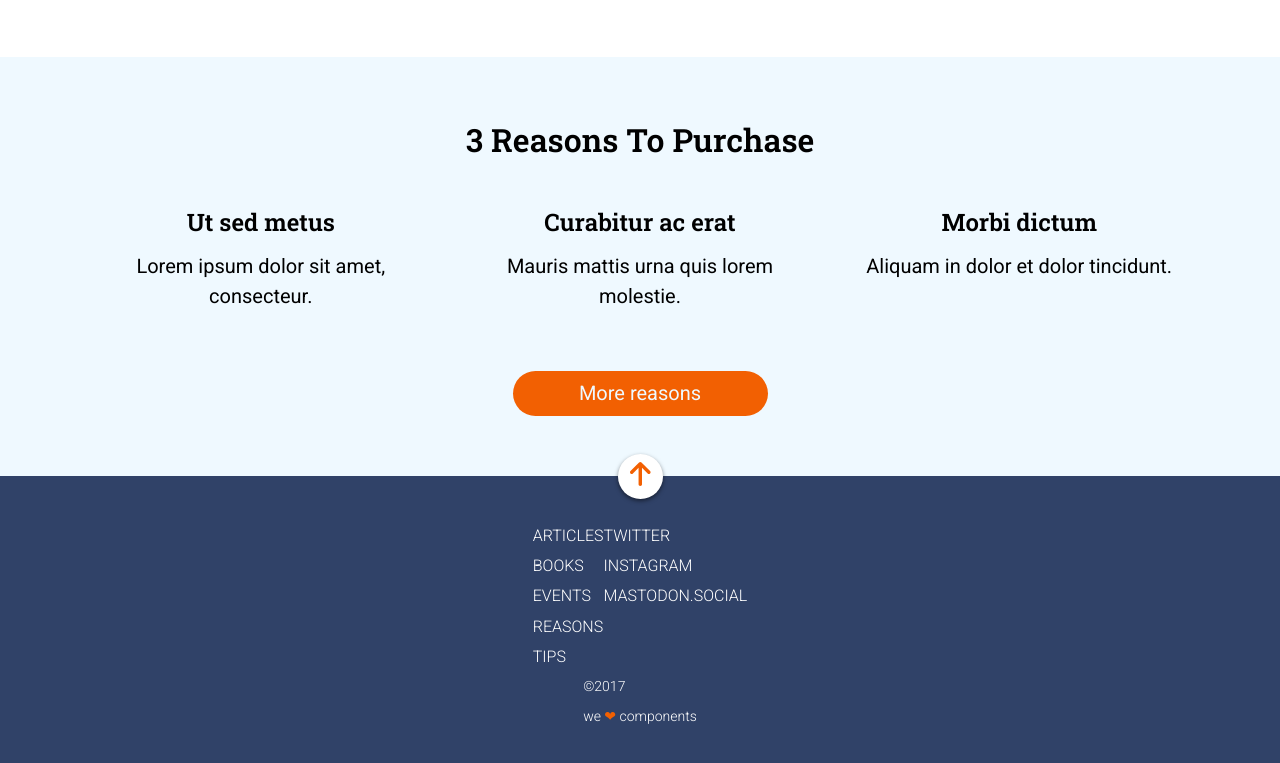
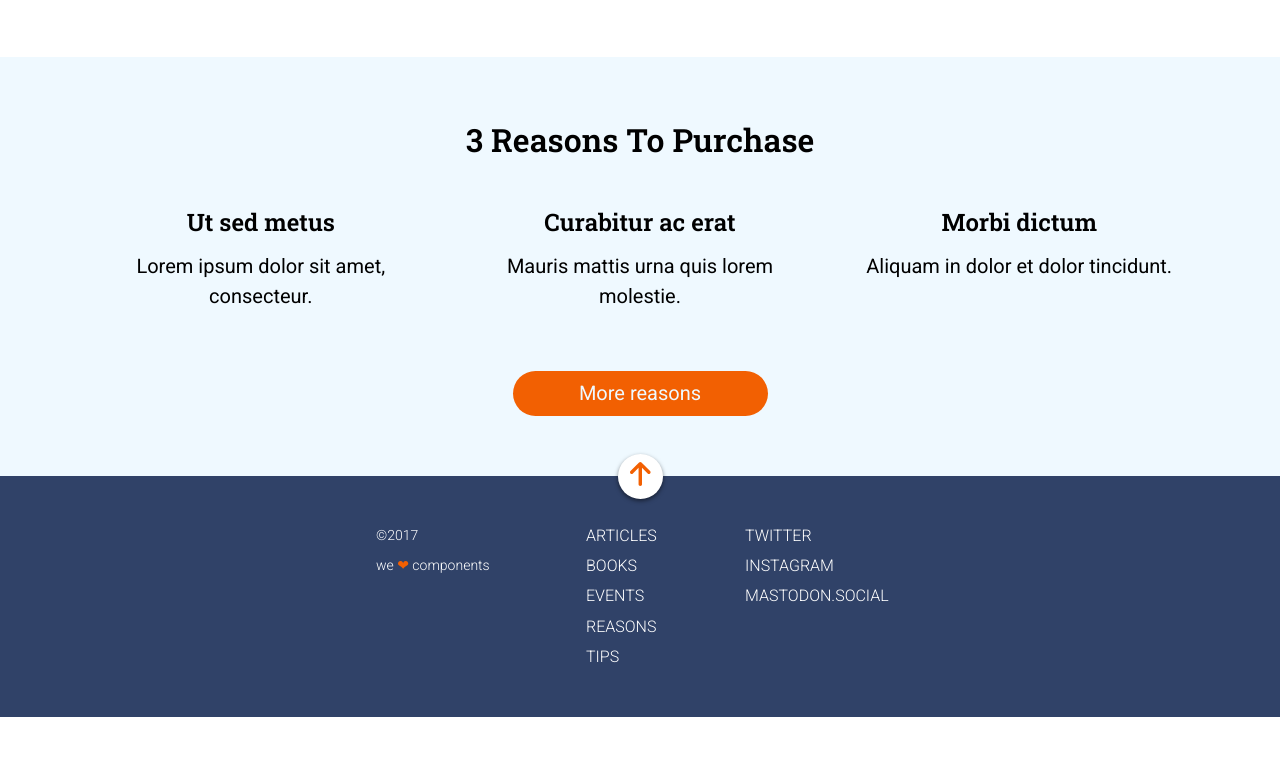
Before and after one commit to Adalab/modulo-1-evaluacion-final-Milda-Grabyte, a website: page src/html/index.html in a window 1280 px wide. Shown: the part 1103-1866 px from the top of the page. After the commit the page ends 1820 px from the top, so only its background shows below. Drawn offline with nearby package versions, Linux system fonts and the light colour scheme; files that its build step writes are made by us from their sources; files whose address does not match are found by name.

```diff
--- a/src/html/partials/footer.html
+++ b/src/html/partials/footer.html
@@ -1,25 +1,29 @@
 <footer class="footer">
-  <button class="btn footer__btn--up-arrow" type="button" title="Scroll to top" name="scroll up">
+  <button class="btn footer__btn--up-arrow" type="button" title="scroll to top" name="scroll up">
     <a href="#top">
       <img class="footer__btn--up-arrow-img" src="./assets/images/ico-arrow.svg">
     </a>
   </button>
-  <nav class="footer__nav">
-    <ul class="footer__nav--list-1">
-      <li class="footer__nav--item"><a href="https://adalab.es/" alt="Adalab Homepage" target="_blank">Articles</a></li>
-      <li class="footer__nav--item"><a href="https://adalab.es/" alt="Adalab Homepage" target="_blank">Books</a></li>
-      <li class="footer__nav--item"><a href="https://adalab.es/" alt="Adalab Homepage" target="_blank">Events</a></li>
-      <li class="footer__nav--item"><a href="https://adalab.es/" alt="Adalab Homepage" target="_blank">Reasons</a></li>
-      <li class="footer__nav--item"><a href="https://adalab.es/" alt="Adalab Homepage" target="_blank">Tips</a></li>
+  <section class="footer__content">
+    <nav class="footer__nav footer__nav-1">
+      <ul class="footer__list footer__list-1">
+        <li class="list-1__item-1"><a href="https://adalab.es/" alt="Adalab Homepage" target="_blank">Articles</a></li>
+        <li class="list-1__item-2"><a href="https://adalab.es/" alt="Adalab Homepage" target="_blank">Books</a></li>
+        <li class="list-1__item-3"><a href="https://adalab.es/" alt="Adalab Homepage" target="_blank">Events</a></li>
+        <li class="list-1__item-4"><a href="https://adalab.es/" alt="Adalab Homepage" target="_blank">Reasons</a></li>
+        <li class="list-1__item-5"><a href="https://adalab.es/" alt="Adalab Homepage" target="_blank">Tips</a></li>
       </ul>
-    <ul class="footer__nav--list-2">
-      <li class="footer__nav--item"><a href="https://adalab.es/" alt="Adalab Homepage" target="_blank">Twitter</a></li>
-      <li class="footer__nav--item"><a href="https://adalab.es/" alt="Adalab Homepage" target="_blank">Instagram</a></li>
-      <li class="footer__nav--item"><a href="https://adalab.es/" alt="Adalab Homepage" target="_blank">Mastodon.Social</a></li>
+    </nav>
+    <nav class="footer__nav footer__nav-2">
+      <ul class="footer__list footer__list-2">
+        <li class="list-2__item-1"><a href="https://adalab.es/" alt="Adalab Homepage" target="_blank">Twitter</a></li>
+        <li class="list-2__item-2"><a href="https://adalab.es/" alt="Adalab Homepage" target="_blank">Instagram</a></li>
+        <li class="list-2__item-3"><a href="https://adalab.es/" alt="Adalab Homepage" target="_blank">Mastodon.Social</a></li>
       </ul>
     </nav>
     <small class="footer__small">
       <span class="footer__small--copy">©2017</span>
       <span class="footer__small--slogan">we <span class=footer__small--heart>&#10084;</span> components</span>
     </small>
+  </section>
 </footer>
--- a/src/scss/layout/_footer.scss
+++ b/src/scss/layout/_footer.scss
@@ -7,7 +7,9 @@
   padding: 60px 15px 45px 15px;
   @media all and (min-width: 768px) {
     padding: 45px 39px;
-
+  }
+  @media all and (min-width: 1280px) {
+    padding: 45px 0;
   }
   &__btn {
     &--up-arrow {
@@ -30,13 +32,17 @@
     }
   }
   &__content {
+    width: 100%;
     display: flex;
     flex-direction: column;
     align-items: center;
     @media all and (min-width: 768px) {
-      flex-direction: row-reverse;
+      flex-direction: row;
       align-items: flex-start;
       justify-content: space-between;
+    }
+    @media all and (min-width: 1280px) {
+      justify-content: center;
     }
   }
   &__nav {
@@ -51,19 +57,19 @@
     color: #ffffff;
     text-transform: uppercase;
     @media all and (min-width: 768px) {
-      display: flex;
-      flex-direction: row;
-      justify-content: space-between;
-      flex-grow: 2;
+      width: 210px;
     }
-    &--list-1, &--list-2{
+     @media all and (min-width: 1280px) {
+      width: 159px;
+    }
+  }
+  &__list-1, &__list-2{
     list-style-type: none;
     padding: 0 0 30px 0;
     text-align: center;
     @media all and (min-width: 768px) {
       text-align: left;
       padding: 0;
-       }
      }
   }
   &__small {
@@ -80,13 +86,9 @@
     text-align: center;
     color: #ffffff;
     @media all and (min-width: 768px) {
+      order: -1;
+      width: 210px;
       align-items: flex-start;
-     }
-    &--copy {
-
-    }
-    &--slogan {
-
      }
     &--heart {
       color: #f26002;
```
Lines whose indentation alone changed are shown as unchanged.
